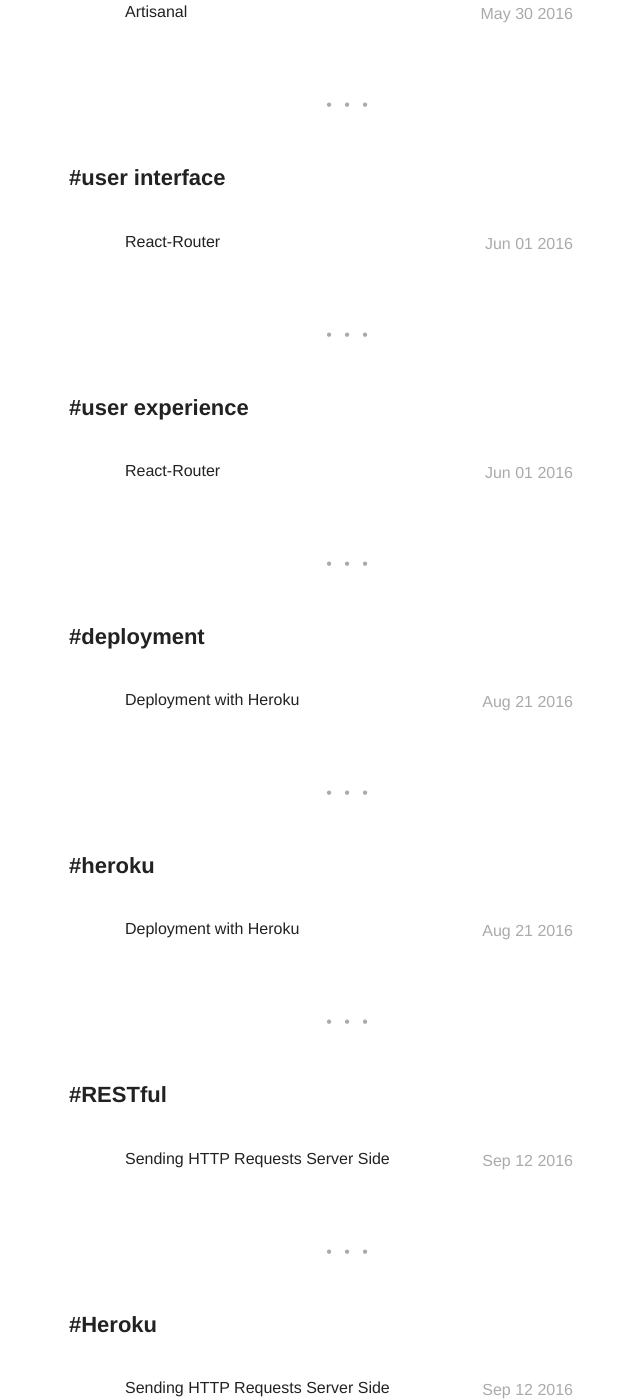
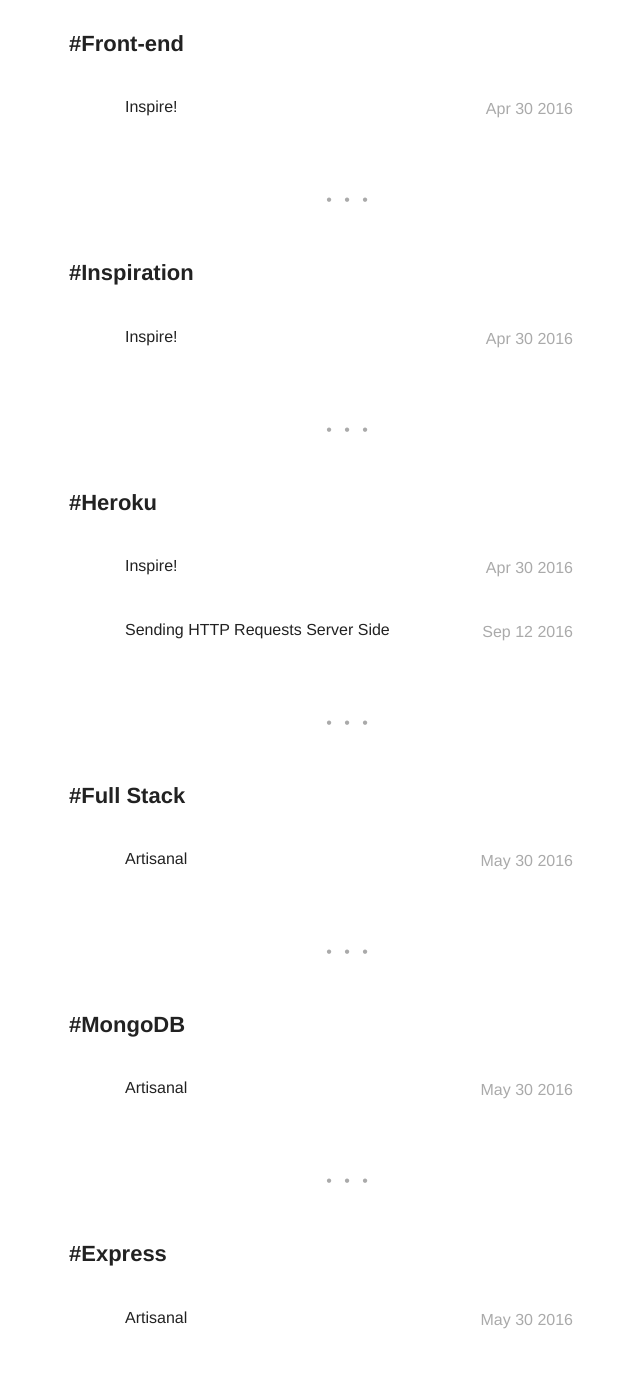
Before and after one commit to Aphinith/aphinith.github.io, a Jekyll site: the page built from tags.html, in a window 1280 px wide and 1400 px high, scrolled down 4232 px. Shown: the whole window, without its empty margins (291-931 px from the left). Built offline with Jekyll 4.4.1, drawn with Linux system fonts in a browser that asks for light colours; some of the changed text lies outside the part shown.

Commit message:
update tags for both projects

```diff
--- a/_posts/2016-04-15-Inspire.markdown
+++ b/_posts/2016-04-15-Inspire.markdown
@@ -2,7 +2,11 @@
 title: "Inspire!"
 layout: post
 date: 2016-04-30 22:10
-tag: jekyll
+tag:
+- Front-end
+- Inspiration
+- HTTP
+- Heroku
 image: /assets/images/Inspire.png
 headerImage: false
 projects: true
--- a/_posts/2016-05-30-Artisanal.markdown
+++ b/_posts/2016-05-30-Artisanal.markdown
@@ -2,7 +2,12 @@
 title: "Artisanal"
 layout: post
 date: 2016-05-30 22:10
-tag: jekyll
+tag:
+- Full Stack
+- MongoDB
+- Express
+- Angular
+- Node
 image: /assets/images/Artisanal.png
 headerImage: false
 projects: true
```
